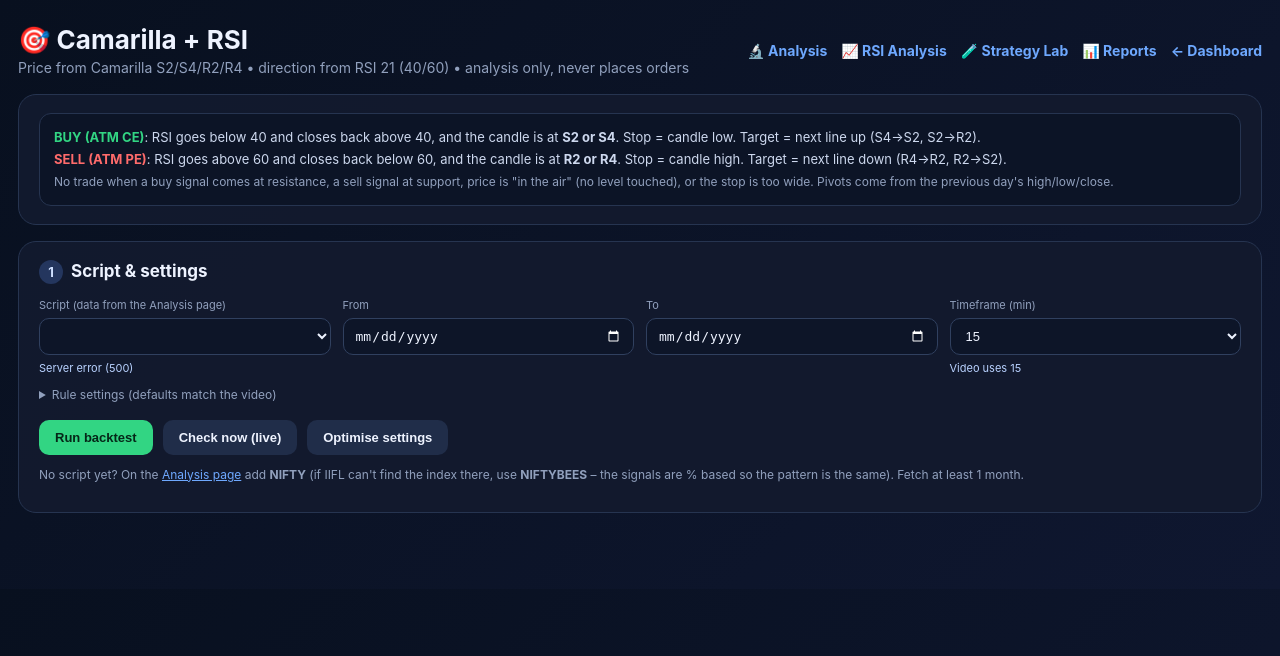
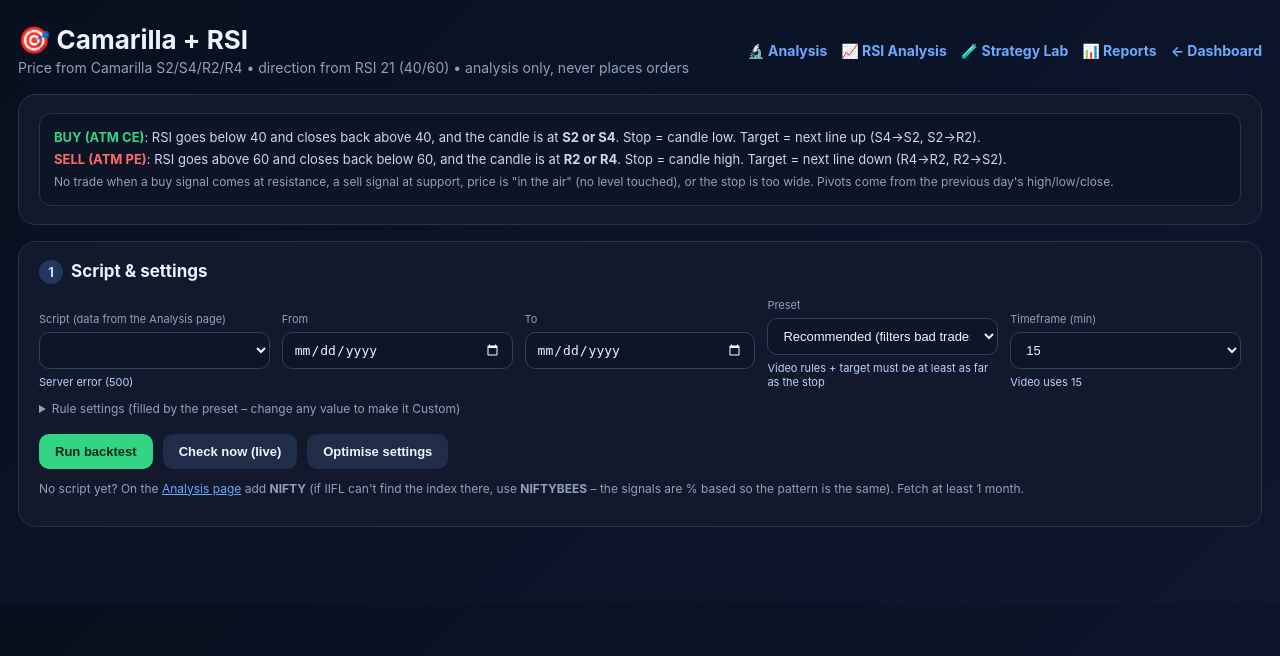
Before and after one commit to doshihiren/iifl-trading, a Flask app: page /iifl/camarilla in a window 1280 px wide. Shown: the top 656 px of the page. Run offline with Flask 3, Linux system fonts and the light colour scheme; the visitor is signed in with stand-in values (Sample User, id 1); data that the repository does not hold is empty; parts of the project's set-up code (start-up, migrations or seed data) failed here and were passed over.

Commit message:
Camarilla page: setting presets and remembered settings
Preset selector (Recommended default, Video rules, Strict, My saved,
Custom) fills all rule settings; editing any value switches to Custom.
Last-run settings are remembered in the browser; Optimise "Use" applies
as Custom.

Co-Authored-By: Claude Opus 5.5 <noreply@anthropic.com>
Claude-Session: https://claude.ai/code/session_01164D3HDwPrAYQtvxi3jLiR

```diff
--- a/templates/camarilla.html
+++ b/templates/camarilla.html
@@ -62,9 +62,16 @@
       <div class="f"><label>Script (data from the Analysis page)</label><select id="sym"></select><div class="hint" id="symHint"></div></div>
       <div class="f"><label>From</label><input type="date" id="from"><div class="hint"></div></div>
       <div class="f"><label>To</label><input type="date" id="to"><div class="hint"></div></div>
+      <div class="f"><label>Preset</label><select id="preset" onchange="applyPreset(this.value)">
+        <option value="recommended">Recommended (filters bad trades)</option>
+        <option value="video">Video rules (as shown)</option>
+        <option value="strict">Strict (fewer, cleaner trades)</option>
+        <option value="saved">My saved settings</option>
+        <option value="custom">Custom</option>
+      </select><div class="hint" id="presetHint"></div></div>
       <div class="f"><label>Timeframe (min)</label><select id="timeframe_min"><option>5</option><option selected>15</option><option>30</option></select><div class="hint">Video uses 15</div></div>
     </div>
-    <details><summary>Rule settings (defaults match the video)</summary>
+    <details><summary>Rule settings (filled by the preset – change any value to make it Custom)</summary>
       <div class="grid">
         <div class="f"><label>RSI length</label><input type="number" id="rsi_period" value="21"><div class="hint"></div></div>
         <div class="f"><label>RSI upper band</label><input type="number" id="upper_band" value="60"><div class="hint"></div></div>
@@ -141,9 +148,34 @@ function symChanged(){const s=SYMS.find(x=>String(x.instrumentId)===$('sym').val
   $('from').value=first.toISOString().slice(0,10);$('to').value=s.last.slice(0,10)}
 $('sym').addEventListener('change',symChanged);
 
+const PRESETS={
+  video:{label:'RSI 40/60, no reward:risk filter – exactly the video',v:{timeframe_min:15,rsi_period:21,upper_band:60,lower_band:40,level_tol_pct:0.05,touch_lookback:2,max_sl_pct:0.25,min_rr:0,no_entry_after:'15:00',square_off:'15:15',charges_pts:0}},
+  recommended:{label:'Video rules + target must be at least as far as the stop',v:{timeframe_min:15,rsi_period:21,upper_band:60,lower_band:40,level_tol_pct:0.05,touch_lookback:1,max_sl_pct:0.25,min_rr:1,no_entry_after:'14:45',square_off:'15:15',charges_pts:0}},
+  strict:{label:'Tighter level touch, smaller stops, target 1.5× the stop',v:{timeframe_min:15,rsi_period:21,upper_band:60,lower_band:40,level_tol_pct:0.03,touch_lookback:0,max_sl_pct:0.15,min_rr:1.5,no_entry_after:'14:30',square_off:'15:15',charges_pts:0}}
+};
+const STORE='camarilla.settings.v1';
+function readSaved(){try{return JSON.parse(localStorage.getItem(STORE)||'null')}catch(e){return null}}
+function saveSettings(){try{const v={};KEYS.forEach(k=>v[k]=$(k).value);localStorage.setItem(STORE,JSON.stringify({preset:$('preset').value,v}))}catch(e){}}
+let applying=false;
+function applyPreset(name){
+  let v=null,label='';
+  if(name==='saved'){const s=readSaved();if(!s){$('presetHint').textContent='Nothing saved yet – run a backtest first';return}v=s.v;label='Settings from your last run'}
+  else if(PRESETS[name]){v=PRESETS[name].v;label=PRESETS[name].label}
+  else{$('presetHint').textContent='Your own values';return}
+  applying=true;Object.entries(v).forEach(([k,x])=>{if($(k))$(k).value=x});applying=false;
+  $('preset').value=name;$('presetHint').textContent=label;
+}
+function initPreset(){
+  KEYS.forEach(k=>$(k).addEventListener('input',()=>{if(!applying){$('preset').value='custom';$('presetHint').textContent='Your own values'}}));
+  const s=readSaved();
+  if(s&&s.preset==='custom'){applyPreset('saved');$('preset').value='custom';$('presetHint').textContent='Your own values (last run)'}
+  else applyPreset(s&&PRESETS[s.preset]?s.preset:'recommended');
+}
+
 function body(){const b={instrumentId:$('sym').value,from:$('from').value,to:$('to').value};KEYS.forEach(k=>b[k]=$(k).value);return b}
 
 async function run(){
+  saveSettings();
   $('msg').textContent='Running…';$('msg').className='meta';
   try{const r=await post('/iifl/api/camarilla/run',body());render(r);$('msg').textContent=''}
   catch(e){$('msg').textContent=e.message;$('msg').className='err'}
@@ -181,7 +213,7 @@ async function optimize(){
       +`<div class="scroll"><table><tr><th></th><th>Settings</th><th class="num">Tune trades</th><th class="num">Tune win</th><th class="num">Tune pts</th><th class="num">Check trades</th><th class="num">Check win</th><th class="num">Check pts</th><th></th></tr>${rows.join('')}</table></div>`;
   }catch(e){$('optBody').innerHTML=`<span class="err">${e.message}</span>`}
 }
-function useSettings(x){Object.entries(x).forEach(([k,v])=>{if($(k))$(k).value=v});document.querySelector('details').open=true;run()}
+function useSettings(x){applying=true;Object.entries(x).forEach(([k,v])=>{if($(k))$(k).value=v});applying=false;$('preset').value='custom';$('presetHint').textContent='From Optimise';document.querySelector('details').open=true;run()}
 
 async function checkNow(){
   $('nowBox').style.display='block';$('nowBody').innerHTML='<span class="meta">Checking…</span>';
@@ -197,6 +229,7 @@ async function checkNow(){
       +(n.nearest?`<p class="meta">Nearest level: ${n.nearest.level} (${n.nearest.distance>0?'+':''}${fmt(n.nearest.distance)} from price)</p>`:'');
   }catch(e){$('nowBody').innerHTML=`<span class="err">${e.message}</span>`}
 }
+initPreset();
 loadSyms();
 </script>
 </body>
```
